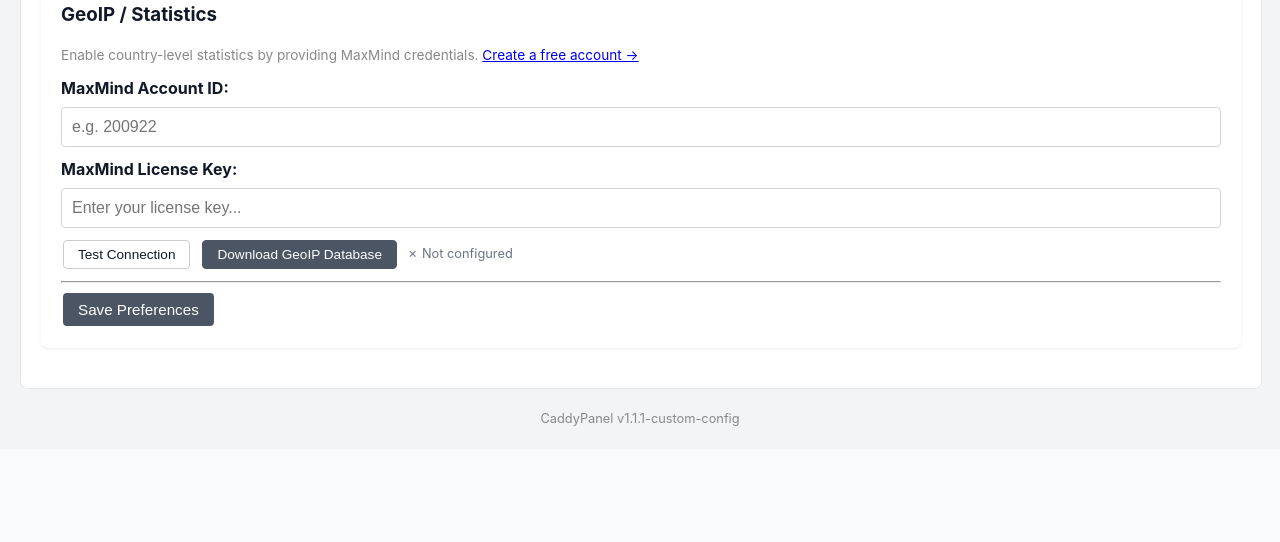
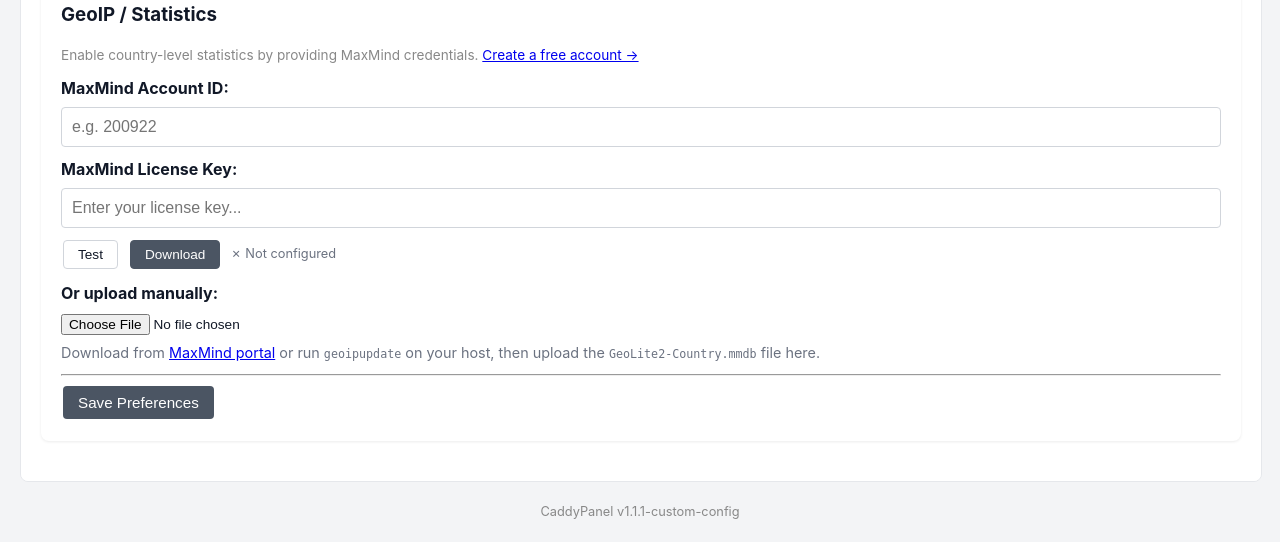
Before and after one commit to grokuku/CaddyPanel, a Flask app: page / in a window 1280 px wide, after a click on "Preferences". Shown: the part 1181-1723 px from the top of the page. Before the commit the page ends 1607 px from the top, so only its background shows below. Run offline with Flask 3, Linux system fonts and the light colour scheme; the visitor is signed in with stand-in values (Sample User, id 1); parts of the project's set-up code (start-up, migrations or seed data) failed here and were passed over; some libraries are stand-ins or nearby versions.

Commit message:
manual upload geoip files

```diff
--- a/app.py
+++ b/app.py
@@ -430,6 +430,33 @@ def api_geoip_status():
     """Check if GeoIP is currently available."""
     return jsonify({"geoip_available": stats_aggregator.is_geoip_available()})
 
+
+@app.route('/api/geoip/upload', methods=['POST'])
+@login_required
+def api_geoip_upload():
+    """Upload a GeoLite2-Country.mmdb file manually."""
+    if 'file' not in request.files:
+        return jsonify({"status": "error", "message": "No file provided."}), 400
+    f = request.files['file']
+    if not f.filename.endswith('.mmdb'):
+        return jsonify({"status": "error", "message": "File must be a .mmdb file."}), 400
+
+    geoip_path = Path(os.environ.get('GEOIP_DB_PATH', str(APP_DATA_DIR / 'GeoLite2-Country.mmdb')))
+    try:
+        geoip_path.parent.mkdir(parents=True, exist_ok=True)
+        f.save(str(geoip_path))
+        # Verify the file is valid by trying to configure it
+        stats_aggregator.configure_geoip(str(geoip_path))
+        if stats_aggregator.is_geoip_available():
+            size_mb = geoip_path.stat().st_size / 1024 / 1024
+            return jsonify({"status": "success", "message": f"GeoIP database uploaded and activated ({size_mb:.1f} MB).", "geoip_available": True})
+        else:
+            # File was saved but couldn't be loaded as GeoIP
+            geoip_path.unlink(missing_ok=True)
+            return jsonify({"status": "error", "message": "File saved but failed to load as GeoIP database. Make sure it's a valid GeoLite2-Country.mmdb."}), 500
+    except Exception as e:
+        return jsonify({"status": "error", "message": f"Upload failed: {e}"}), 500
+
 @app.route('/api/browse', methods=['GET'])
 @login_required
 def browse_files():
--- a/static/script.js
+++ b/static/script.js
@@ -155,6 +155,36 @@ if (savePrefsBtn) {
     };
     if (maxmindAccountIdInput) maxmindAccountIdInput.addEventListener('input', checkGeoipCreds);
     if (maxmindLicenseKeyInput) maxmindLicenseKeyInput.addEventListener('input', checkGeoipCreds);
+
+    // GeoIP file upload handler
+    const geoipFileUpload = document.getElementById('geoip-file-upload');
+    if (geoipFileUpload) {
+        geoipFileUpload.addEventListener('change', async (e) => {
+            const file = e.target.files[0];
+            if (!file) return;
+            if (!file.name.endsWith('.mmdb')) {
+                showToast('Please select a .mmdb file.', 'warning'); return;
+            }
+            if (geoipStatusText) geoipStatusText.textContent = 'Uploading...';
+            try {
+                const formData = new FormData();
+                formData.append('file', file);
+                const res = await fetch('/api/geoip/upload', { method: 'POST', body: formData });
+                const result = await res.json();
+                if (result.status === 'success') {
+                    showToast(result.message, 'success');
+                    if (geoipStatusText) geoipStatusText.textContent = '✓ GeoIP active';
+                } else {
+                    showToast(result.message, 'error', 8000);
+                    if (geoipStatusText) geoipStatusText.textContent = '✗ Upload failed';
+                }
+            } catch (err) {
+                showToast('Upload failed: ' + err.message, 'error');
+                if (geoipStatusText) geoipStatusText.textContent = '✗ Upload failed';
+            }
+            geoipFileUpload.value = '';
+        });
+    }
 
     // Test connection button
     if (testGeoipBtn) {
--- a/templates/index.html
+++ b/templates/index.html
@@ -112,7 +112,16 @@
                     <p style="font-size:0.85em;color:#888;margin:0 0 10px 0;">Enable country-level statistics by providing MaxMind credentials. <a href="https://www.maxmind.com/en/geolite2/signup" target="_blank" rel="noopener">Create a free account &rarr;</a></p>
                     <div class="form-group"> <label for="maxmind-account-id">MaxMind Account ID:</label> <input type="text" id="maxmind-account-id" name="maxmindAccountId" placeholder="e.g. 200922"> </div>
                     <div class="form-group"> <label for="maxmind-license-key">MaxMind License Key:</label> <input type="password" id="maxmind-license-key" name="maxmindLicenseKey" placeholder="Enter your license key..."> </div>
-                    <div class="form-group" style="display:flex;align-items:center;gap:8px;"> <button type="button" id="test-geoip-btn" style="padding:6px 14px;border:1px solid #ccc;border-radius:4px;background:var(--bg-input);color:var(--text-primary);cursor:pointer;font-size:0.85em;" disabled>Test Connection</button> <button type="button" id="download-geoip-btn" style="padding:6px 14px;border:1px solid var(--accent);border-radius:4px;background:var(--accent);color:var(--accent-contrast);cursor:pointer;font-size:0.85em;" disabled>Download GeoIP Database</button> <span id="geoip-status-text" style="font-size:0.8em;color:var(--text-secondary);">Checking...</span> </div>
+                    <div class="form-group" style="display:flex;align-items:center;gap:8px;">
+                        <button type="button" id="test-geoip-btn" style="padding:6px 14px;border:1px solid var(--border-strong);border-radius:4px;background:var(--bg-input);color:var(--text-primary);cursor:pointer;font-size:0.85em;" disabled>Test</button>
+                        <button type="button" id="download-geoip-btn" style="padding:6px 14px;border:1px solid var(--accent);border-radius:4px;background:var(--accent);color:var(--accent-contrast);cursor:pointer;font-size:0.85em;" disabled>Download</button>
+                        <span id="geoip-status-text" style="font-size:0.8em;color:var(--text-secondary);">Checking...</span>
+                    </div>
+                    <div class="form-group" style="margin-top:8px;">
+                        <label>Or upload manually:</label>
+                        <input type="file" id="geoip-file-upload" accept=".mmdb" style="font-size:0.85em;">
+                        <small style="display:block;margin-top:4px;color:var(--text-secondary);">Download from <a href="https://www.maxmind.com/en/accounts/200922/geoip/downloads" target="_blank" rel="noopener">MaxMind portal</a> or run <code>geoipupdate</code> on your host, then upload the <code>GeoLite2-Country.mmdb</code> file here.</small>
+                    </div>
                 <hr>
                     <button type="button" id="save-prefs-btn">Save Preferences</button>
                 </form>
```
